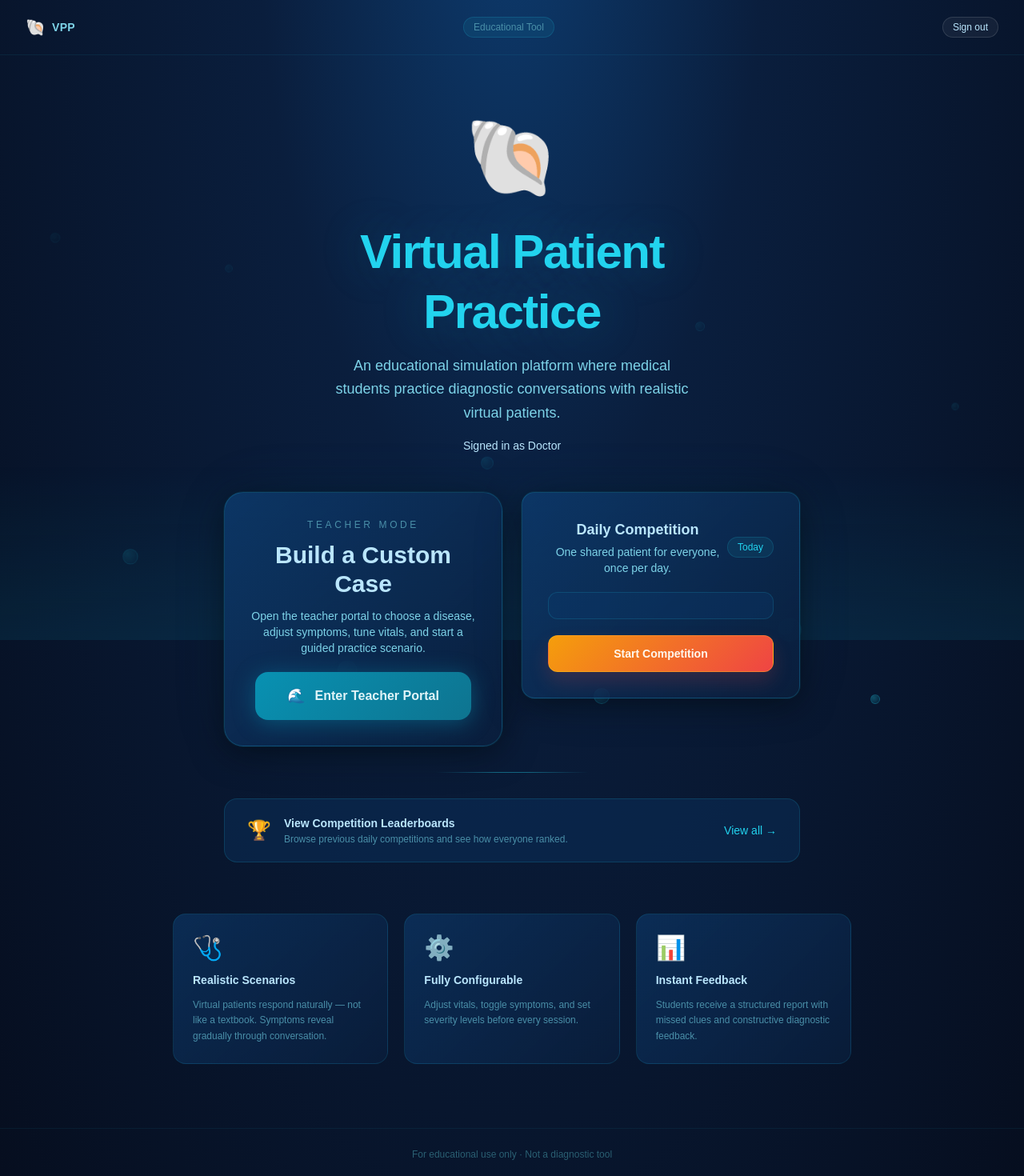
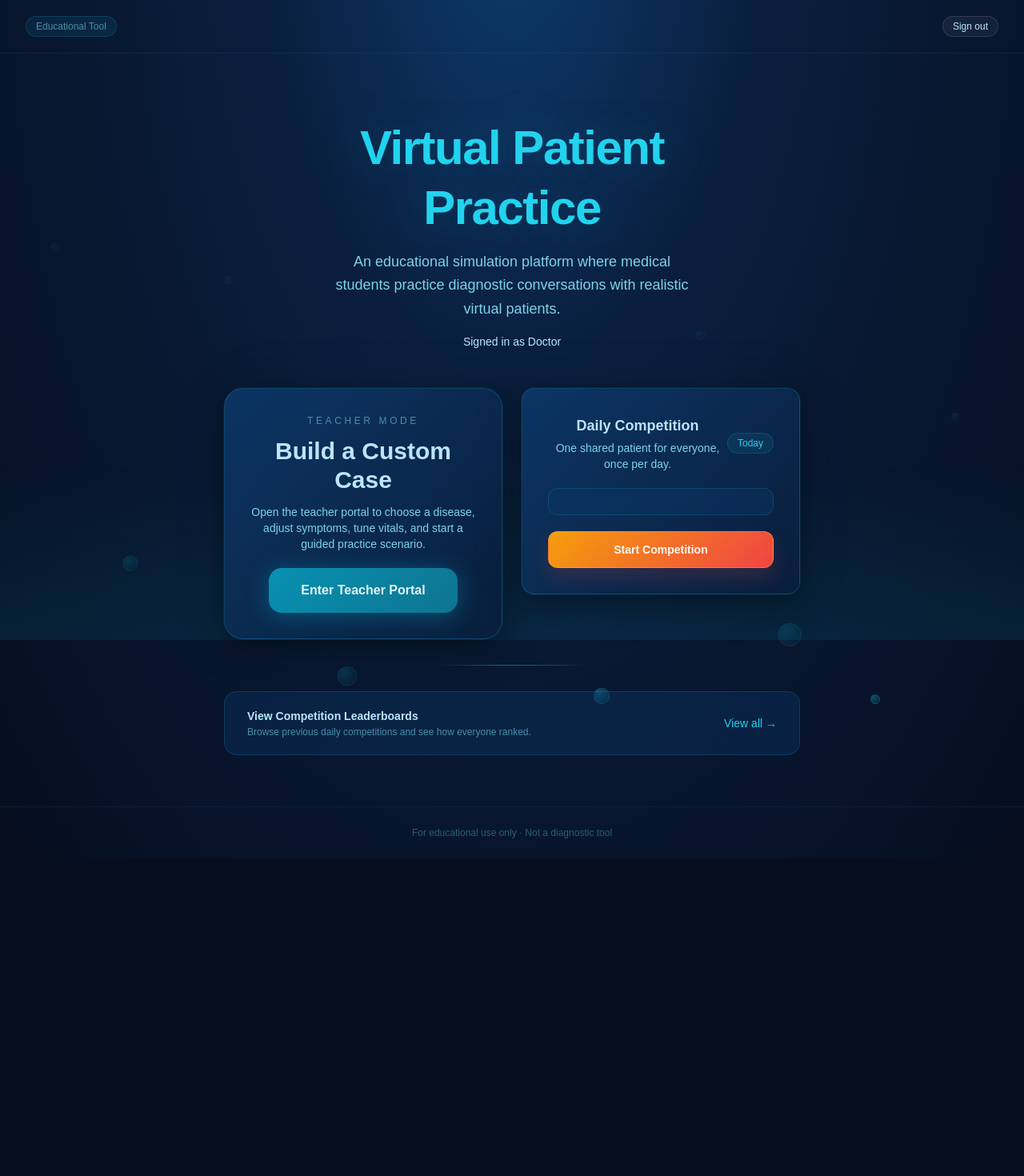
Before and after one commit to vishal-codes/fulllyhacks_2026, a Next.js app in the folder client/fullyhacks/: page / in a window 1280 px wide. Shown: the top 1470 px of the page at 80% size. After the commit the page ends 1073 px from the top, so only its background shows below. Built offline with nearby package versions, Linux system fonts and the light colour scheme; no server answers.

Commit message:
ui changes

```diff
--- a/client/fullyhacks/app/page.tsx
+++ b/client/fullyhacks/app/page.tsx
@@ -16,23 +16,6 @@ const BUBBLES: [number, number, number, number][] = [
   [8,  93,  2,   8],
 ];
 
-const FEATURES = [
-  {
-    icon: "🩺",
-    title: "Realistic Scenarios",
-    body: "Virtual patients respond naturally — not like a textbook. Symptoms reveal gradually through conversation.",
-  },
-  {
-    icon: "⚙️",
-    title: "Fully Configurable",
-    body: "Adjust vitals, toggle symptoms, and set severity levels before every session.",
-  },
-  {
-    icon: "📊",
-    title: "Instant Feedback",
-    body: "Students receive a structured report with missed clues and constructive diagnostic feedback.",
-  },
-];
 
 export default async function WelcomePage() {
   const session = await auth();
@@ -77,12 +60,7 @@ export default async function WelcomePage() {
         className="relative z-10 w-full flex items-center justify-between px-8 py-5"
         style={{ borderBottom: "1px solid rgba(34,211,238,0.08)" }}
       >
-        <div className="flex items-center gap-2">
-          <span className="text-xl">🐚</span>
-          <span className="text-sm font-semibold tracking-wide" style={{ color: "#7dd3e8" }}>
-            VPP
-          </span>
-        </div>
+
         <span className="text-xs px-3 py-1 rounded-full" style={{
           background: "rgba(34,211,238,0.08)",
           border: "1px solid rgba(34,211,238,0.15)",
@@ -115,9 +93,7 @@ export default async function WelcomePage() {
         className="relative z-10 flex flex-col items-center text-center px-6 pt-20 pb-16 gap-8 w-full max-w-3xl mx-auto"
       >
         {/* Glowing shell icon */}
-        <div className="hero-icon fade-up-1 text-8xl select-none leading-none">
-          🐚
-        </div>
+
 
         {/* Headline */}
         <div className="fade-up-2 flex flex-col gap-4">
@@ -168,7 +144,6 @@ export default async function WelcomePage() {
                 href="/setup"
                 className="cta-btn inline-flex items-center gap-3 px-10 py-4 rounded-2xl font-semibold text-base"
               >
-                <span className="text-lg">🌊</span>
                 Enter Teacher Portal
               </Link>
             </div>
@@ -192,7 +167,6 @@ export default async function WelcomePage() {
             }}
           >
             <div className="flex items-center gap-4">
-              <span className="text-2xl">🏆</span>
               <div className="text-left">
                 <p className="text-sm font-semibold" style={{ color: "#bae6fd" }}>
                   View Competition Leaderboards
@@ -212,28 +186,7 @@ export default async function WelcomePage() {
         </div>
       </section>
 
-      {/* ── Feature cards ── */}
-      <section className="relative z-10 w-full max-w-4xl mx-auto px-6 pb-20 fade-up-5">
-        <div className="grid grid-cols-1 sm:grid-cols-3 gap-5">
-          {FEATURES.map((f) => (
-            <div key={f.title} className="feature-card rounded-2xl p-6 flex flex-col gap-3">
-              <span className="text-3xl">{f.icon}</span>
-              <h3
-                className="text-sm font-semibold"
-                style={{ color: "#bae6fd" }}
-              >
-                {f.title}
-              </h3>
-              <p
-                className="text-xs leading-relaxed"
-                style={{ color: "#4a8fa8" }}
-              >
-                {f.body}
-              </p>
-            </div>
-          ))}
-        </div>
-      </section>
+
 
       {/* ── Footer ── */}
       <footer
```
